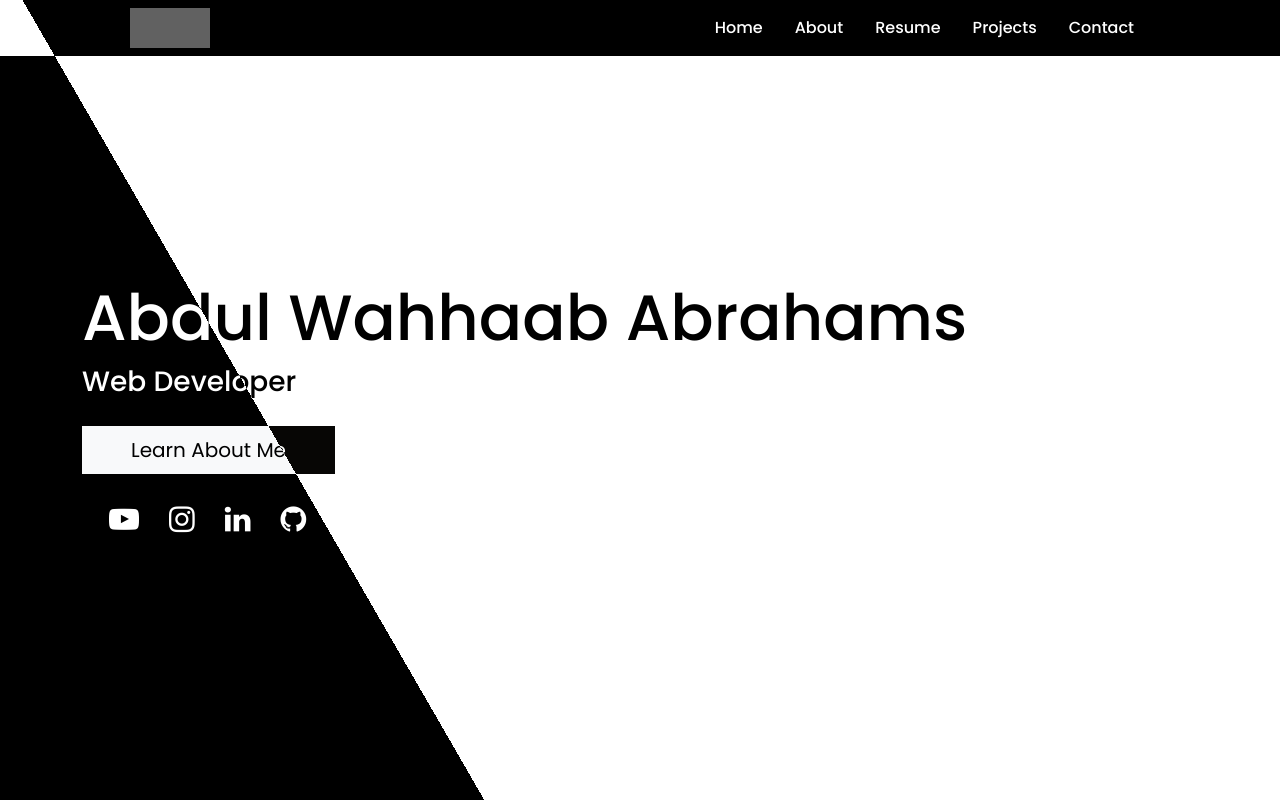
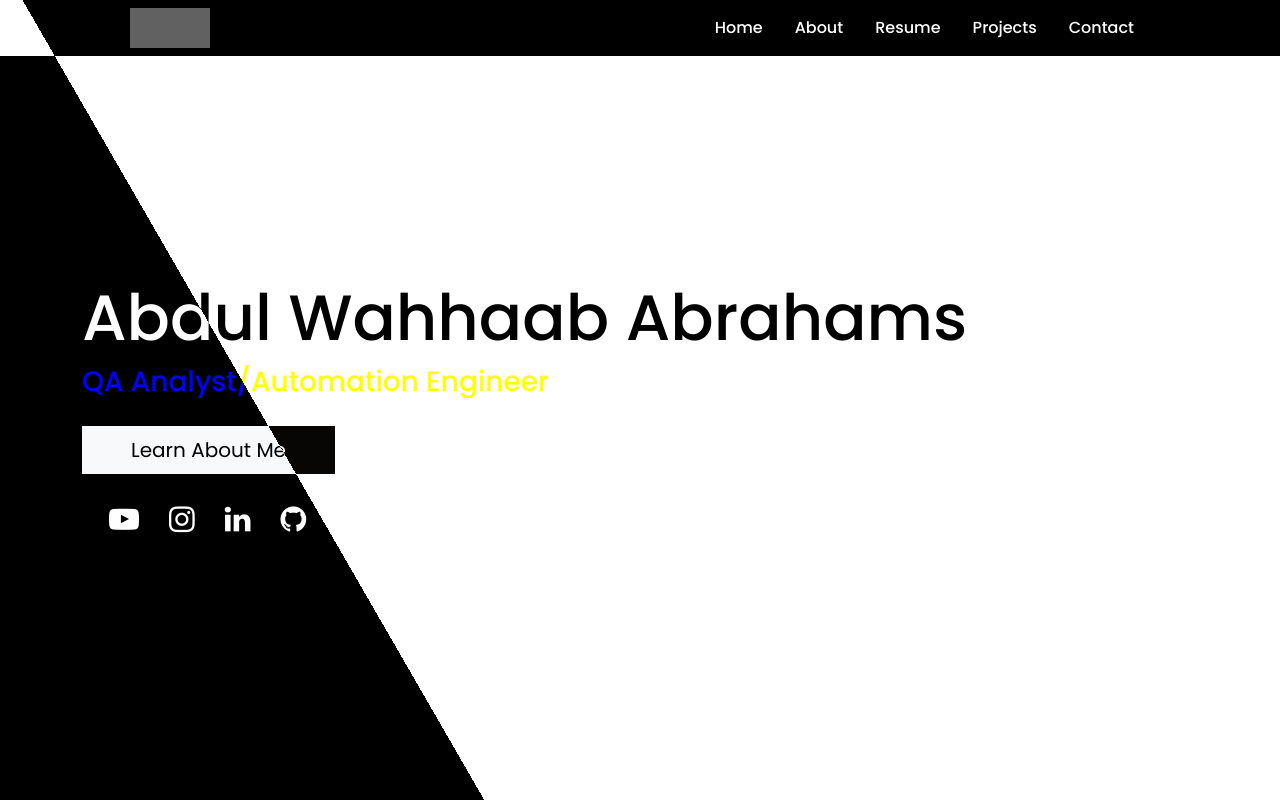
Before and after one commit to AbdulAbrahams/AbdulWahhaab, a Vue app: page / in a window 1280 px wide. Shown: the top 800 px of the page. Built offline with nearby package versions, Linux system fonts and the light colour scheme; grey boxes are pictures that could not be loaded.

Commit message:
Update HomeView.vue

```diff
--- a/src/views/HomeView.vue
+++ b/src/views/HomeView.vue
@@ -6,7 +6,7 @@
           <div class="row introduction">
             <div class="col-md-12 intro" data-aos="fade-left" data-aos-duration="2000">
               <h1 class="introH1">Abdul Wahhaab Abrahams</h1>
-              <h3 class="my-1">Web Developer</h3>
+              <h3 class="my-1 introH3">QA Analyst/Automation Engineer</h3>
               <a href="#about" class="learn btn btn-lg btn-light my-4 px-5" style="border-radius: 0px;">Learn About Me</a>
               <div class="footer-bar mx-4">
                 <a href="https://www.youtube.com/@AbnormalAbdul12"><i class="fa fa-youtube-play"></i></a>
@@ -105,6 +105,10 @@ section{
   font-size: clamp(3.6rem, 5vw, 6.5rem);
 }
 
+.introH3{
+  color: blue;
+}
+
 .intro {
   color: white;
   text-align: left;
```
